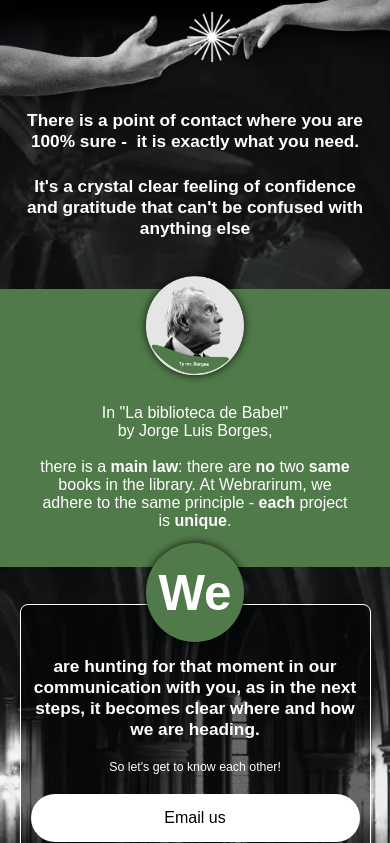
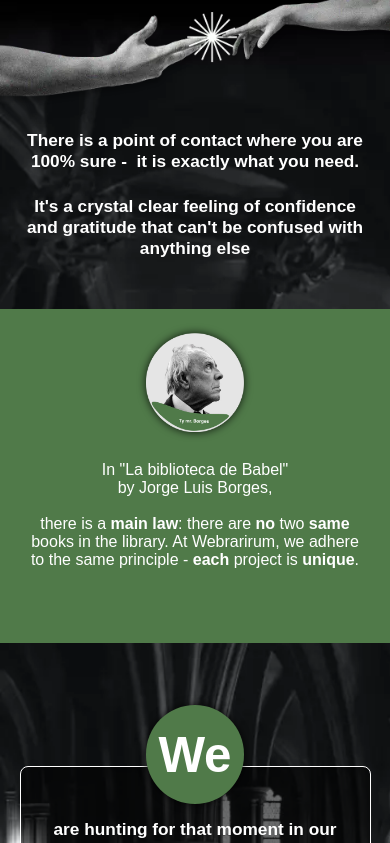
Before and after one commit to markoleg/vc-files, a plain HTML site: page index.html in a window 390 px wide. Shown: the part 1399-2242 px from the top of the page. Drawn offline with nearby package versions, Linux system fonts and the light colour scheme; a web font is replaced by a local one.

Commit message:
webra ua

```diff
--- a/style.css
+++ b/style.css
@@ -1043,6 +1043,7 @@ footer {
     }
     .partner-logo img {
         max-width: 90%;
+        object-fit: contain;
     }
     .libra {
         background: url(static/bottom-bg-mob.webp);
@@ -1063,6 +1064,7 @@ footer {
     }
     .about-mob img {
         width: 100%;
+        margin-bottom: 20px;
     }
     .borges-mob {
         background-color: var(--main);
@@ -1072,7 +1074,7 @@ footer {
         font-weight: 700;
     }
     .borges-inner {
-       padding: calc(3*var(--index));
+       padding: calc(6*var(--index)) calc(2*var(--index));
        text-align: center;
     }
     .borges-inner img {
@@ -1087,7 +1089,7 @@ footer {
         border-radius: 8px;
         padding: calc(4.2*var(--index)) 10px 10px 10px;
         text-align: center;
-        margin-top: calc(3*var(--index));
+        margin-top: calc(10*var(--index));
         background-color: #00000091;
     }
     .form-txt-top-mob {
```
